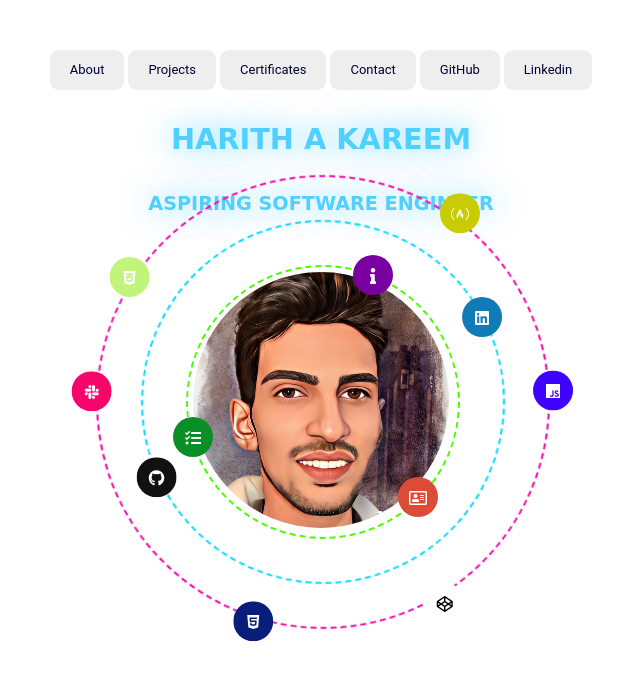
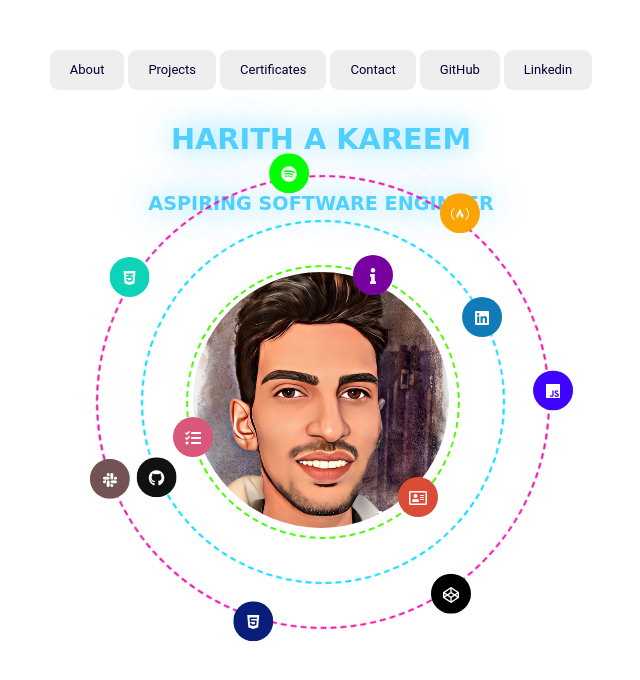
Before and after one commit to hakareem/perp, a plain HTML site: page index.html in a window 1280 px wide. Shown: the whole page, without its empty margins (319-959 px from the left). Drawn offline with Linux system fonts and the light colour scheme.

Commit message:
positioning

```diff
--- a/index.html
+++ b/index.html
@@ -73,6 +73,12 @@
 
         <div id="outerCircle">
           <a
+            class="spotifyBtn"
+            href="#"
+            target="_blank"
+            ><i class="fab fa-spotify"></i
+          ></a>
+          <a
             class="freecodecampBtn"
             href="https://www.freecodecamp.org/hkareem"
             target="_blank"
@@ -107,7 +113,7 @@
       <!-- contact -->
       <div id="divK" class="contact">
         Contact Me
-        <form action="https://formsubmit.co/harithakareem72@gmail.com" method="POST">
+        <form id="contact" action="https://formspree.io/f/xayvenbw" method="POST">
           <label for="fname"></label>
           <input
             type="text"
--- a/style.css
+++ b/style.css
@@ -112,7 +112,7 @@ header {
   height: 40px;
   width: 40px;
   border-radius: 100%;
-  background: #098f26;
+  background: #d8577b;
   color: #fff;
   line-height: 2.8em;
   text-align: center;
@@ -173,7 +173,23 @@ header {
   border-radius: 100%;
   animation: spin-right 30s linear infinite;
 }
-
+/* sssssssss */
+.spotifyBtn{
+  position: absolute;
+  cursor: pointer;
+  top: 120px;
+  left: -10px;
+  height: 40px;
+  width: 40px;
+  border-radius: 100%;
+  background-color: #00ff00;
+  color: #fff;
+  line-height: 2.8em;
+  text-align: center;
+  cursor: pointer;
+  animation: spin-left 30s linear infinite;
+}
+/* ssssssssss */
 .freecodecampBtn {
   position: absolute;
   cursor: pointer;
@@ -182,7 +198,7 @@ header {
   height: 40px;
   width: 40px;
   border-radius: 100%;
-  background-color: #c9cc03;
+  background-color: #fba505;
   color: #fff;
   line-height: 2.8em;
   text-align: center;
@@ -192,13 +208,13 @@ header {
 
 .codepenBtn {
   position: absolute;
-  top: 200px;
-  left: 440px;
+  top: 190px;
+  left: 435px;
   height: 40px;
   width: 40px;
   border-radius: 100%;
-  background: rgb(255, 255, 255);
-  color: #000;
+  background: rgb(0, 0, 0);
+  color: rgb(255, 250, 250);
   line-height: 2.8em;
   text-align: center;
   cursor: pointer;
@@ -208,13 +224,13 @@ header {
 .slackBtn {
   position: absolute;
   z-index: 9999;
-  top: 400px;
-  left: 80px;
+  top: 428px;
+  left: 165px;
   height: 40px;
   width: 40px;
   border-radius: 100%;
-  background: #f8056b;
-  color: #fff;
+  background: #725252;
+  color: rgb(255, 255, 255);
   line-height: 2.8em;
   text-align: center;
   cursor: pointer;
@@ -243,8 +259,8 @@ header {
   height: 40px;
   width: 40px;
   border-radius: 100%;
-  background: #c2f47b;
-  color: #fff;
+  background: #0dd3b8;
+  color: rgb(251, 251, 251);
   line-height: 2.8em;
   text-align: center;
   cursor: pointer;
```
Also changed, not shown: contact.html (+1 -1 lines).
